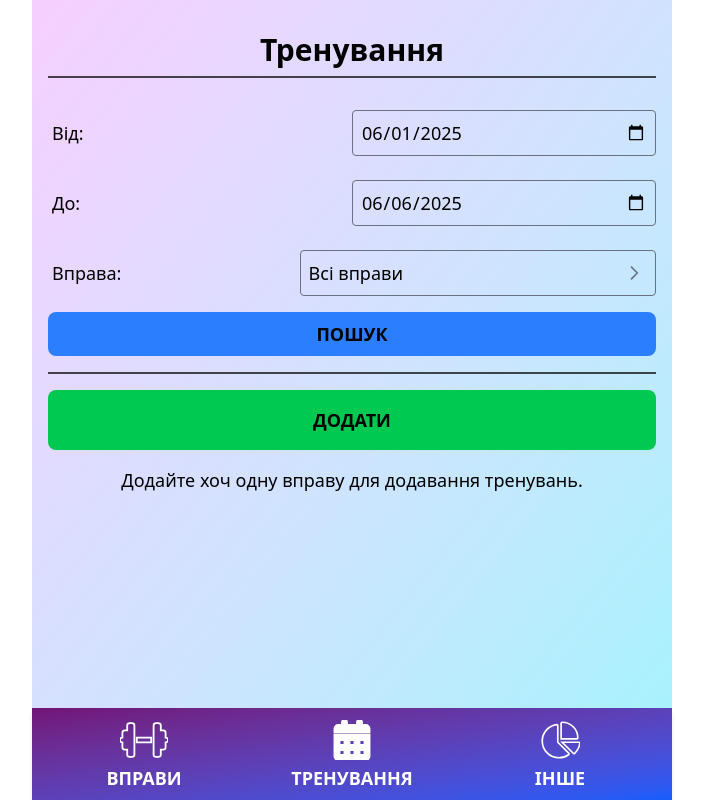
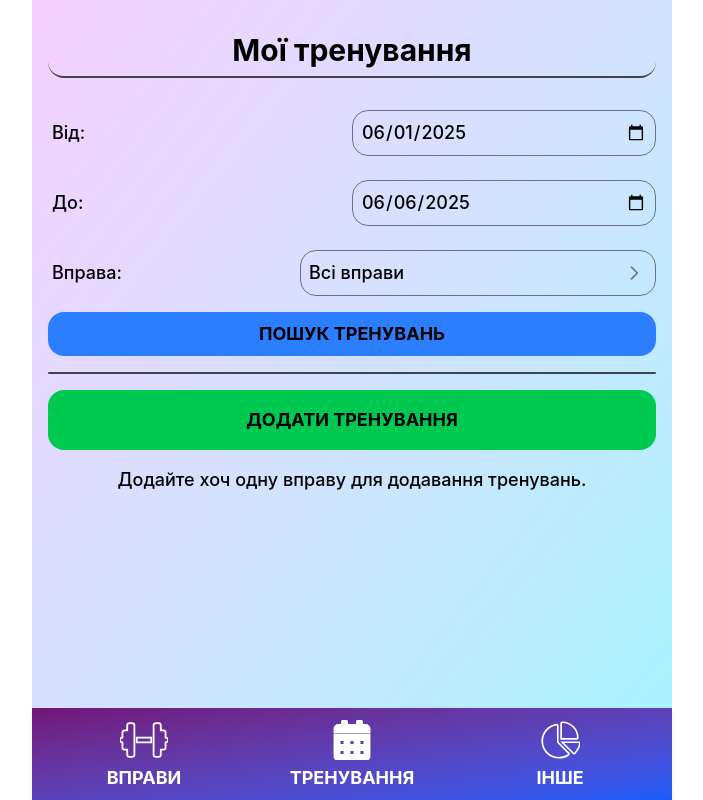
Before and after one commit to Riksev/physical-exercises-manager, a React (Vite) app: page / in a window 1280 px wide. Shown: the whole page, without its empty margins (288-991 px from the left). Built offline with nearby package versions, Linux system fonts and the light colour scheme.

Commit message:
design improvements

```diff
--- a/src/components/About.tsx
+++ b/src/components/About.tsx
@@ -4,7 +4,7 @@ const About = () => {
          <summary>Про вебзастосунок</summary>
          <div className="mt-4 flex flex-col">
             <p>GymGer - менеджер з фізичних вправ.</p>
-            <p>Версія: v1.1.2.</p>
+            <p>Версія: v1.2.</p>
             <p>
                Розробник:{' '}
                <a
--- a/src/components/BlockExercise.tsx
+++ b/src/components/BlockExercise.tsx
@@ -8,7 +8,7 @@ const BlockExercise = ({ exercise, clicker }: IBlockExerciseProps) => {
                clicker(exercise)
             }
          }}
-         className="cursor-pointer rounded-lg bg-gradient-to-tr from-fuchsia-500 to-cyan-500 p-4 font-semibold transition-all hover:font-bold hover:drop-shadow-lg hover:saturate-200 active:font-bold active:drop-shadow-lg active:saturate-200"
+         className="cursor-pointer rounded-2xl bg-gradient-to-tr from-fuchsia-500 to-cyan-500 p-4 font-semibold transition-all hover:font-bold hover:drop-shadow-lg hover:saturate-200 active:font-bold active:drop-shadow-lg active:saturate-200"
       >
          <p className="text-xl">{exercise.name}</p>
       </div>
--- a/src/components/Exercises.tsx
+++ b/src/components/Exercises.tsx
@@ -26,7 +26,7 @@ const Exercises = ({
       <>
          {!activeExercise ? (
             <div className="page-container">
-               <h2 className="horizontal-line title">Вправи</h2>
+               <h2 className="horizontal-line title">Список вправ</h2>
                <div className="input-block mb-2">
                   <label htmlFor="searchName">Пошук за назвою:</label>
                   <input
@@ -53,7 +53,7 @@ const Exercises = ({
                   }}
                   disabled={exercises.length === 0}
                >
-                  пошук
+                  пошук вправ
                </button>
                <h2 className="horizontal-line"></h2>
                <button
@@ -62,7 +62,7 @@ const Exercises = ({
                      setIsAddExerciseModalOpen(true)
                   }}
                >
-                  додати
+                  додати вправу
                </button>
                <ListOfExercises
                   exercises={filteredExercises}
--- a/src/components/Workouts.tsx
+++ b/src/components/Workouts.tsx
@@ -73,7 +73,7 @@ const Workouts = ({
 
    return !activeWorkout ? (
       <div className="page-container">
-         <h2 className="horizontal-line title">Тренування</h2>
+         <h2 className="horizontal-line title">Мої тренування</h2>
          <div className="flex w-full flex-col items-center justify-between gap-2">
             <div className="input-block-row">
                <label htmlFor="dateBegin">Від:</label>
@@ -114,7 +114,7 @@ const Workouts = ({
                      value={selectedExercise?.name || 'Всі вправи'}
                      onClick={() => setIsSelectExerciseModalOpen(true)}
                   />
-                  <span className="absolute right-3 text-gray-500 hover:text-gray-700">
+                  <span className="pointer-events-none absolute right-3 text-gray-500 hover:text-gray-700">
                      <svg
                         className="h-5 w-5"
                         fill="none"
@@ -170,7 +170,7 @@ const Workouts = ({
                }}
                disabled={errorDateBegin !== '' || errorDateEnd !== ''}
             >
-               пошук
+               пошук тренувань
             </button>
          </div>
          <h2 className="horizontal-line"></h2>
@@ -180,7 +180,7 @@ const Workouts = ({
                setIsAddWorkoutModalOpen(true)
             }}
          >
-            додати
+            додати тренування
          </button>
          <ListOfWorkouts
             workouts={filteredWorkouts}
--- a/src/components/modals/DataImportModal.tsx
+++ b/src/components/modals/DataImportModal.tsx
@@ -84,7 +84,7 @@ const DataImportModal = ({
                   <div className="input-block">
                      <label
                         htmlFor="json-upload"
-                        className="focus:ring-opacity-75 button-add button-modal mb-4 cursor-pointer rounded-lg px-0 text-center font-bold uppercase shadow-md transition-all focus:ring-green-600 focus:outline-none not-only:focus:ring-2"
+                        className="focus:ring-opacity-75 button-add button-modal mb-4 cursor-pointer rounded-2xl px-0 text-center font-bold uppercase shadow-md transition-all focus:ring-green-600 focus:outline-none not-only:focus:ring-2"
                      >
                         Обрати JSON файл для імпорту
                      </label>
--- a/src/index.css
+++ b/src/index.css
@@ -1,4 +1,8 @@
 @import 'tailwindcss';
+
+html {
+   font-family: 'Inter', sans-serif;
+}
 
 @layer base {
    html {
@@ -10,22 +14,22 @@
    }
 
    button {
-      @apply rounded-lg text-lg font-bold uppercase transition-all delay-100 disabled:opacity-50;
+      @apply rounded-2xl text-lg font-bold uppercase transition-all delay-100 disabled:opacity-50;
    }
 
    .button-remove {
-      @apply bg-red-500 hover:bg-red-800 active:bg-red-800 disabled:cursor-not-allowed disabled:bg-red-800;
+      @apply bg-red-500 hover:bg-red-800 active:bg-red-900 disabled:cursor-not-allowed disabled:bg-red-900;
    }
 
    .button-edit {
-      @apply bg-yellow-500 hover:bg-yellow-600 active:bg-yellow-600 disabled:cursor-not-allowed disabled:bg-yellow-600;
+      @apply bg-amber-500 hover:bg-amber-600 active:bg-amber-700 disabled:cursor-not-allowed disabled:bg-amber-700;
    }
    .button-add {
-      @apply bg-green-500 hover:bg-green-600 active:bg-green-600 disabled:cursor-not-allowed disabled:bg-green-600;
+      @apply bg-green-500 hover:bg-green-600 active:bg-green-700 disabled:cursor-not-allowed disabled:bg-green-700;
    }
 
    .button-action {
-      @apply bg-blue-500 hover:bg-blue-600 active:bg-blue-600 disabled:cursor-not-allowed disabled:bg-blue-600;
+      @apply bg-blue-500 hover:bg-blue-600 active:bg-blue-700 disabled:cursor-not-allowed disabled:bg-blue-700;
    }
 
    .button-close {
@@ -45,7 +49,7 @@
    }
 
    .horizontal-line {
-      @apply my-4 w-full border-b-2 border-black/70 text-3xl font-bold;
+      @apply my-4 w-full rounded-2xl border-b-2 border-black/70 text-3xl font-bold;
    }
 
    input,
@@ -58,7 +62,7 @@
    input[type='email'],
    input[type='password'],
    input[type='date'] {
-      @apply my-2 w-full rounded border border-gray-500 p-2 hover:border-gray-600 focus:ring-2 focus:ring-blue-500 focus:outline-none;
+      @apply my-2 w-full rounded-2xl border border-gray-500 p-2 hover:border-gray-600 focus:ring-2 focus:ring-blue-500 focus:outline-none;
    }
 
    input[type='checkbox'] {
@@ -66,7 +70,7 @@
    }
 
    .details {
-      @apply mb-2 w-full cursor-pointer rounded-lg border-2 border-gray-400 bg-gray-300 p-2 text-left text-lg font-semibold shadow-lg transition-all hover:border-gray-600 hover:bg-gray-400/50 hover:shadow-xl active:border-gray-500 active:bg-gray-400/50;
+      @apply mb-2 w-full cursor-pointer rounded-2xl border-2 border-gray-400 bg-gray-300 p-3 text-left text-lg font-semibold shadow-lg transition-all hover:border-gray-600 hover:bg-gray-400/50 hover:shadow-xl active:border-gray-500 active:bg-gray-400/50;
    }
 
    summary {
@@ -138,7 +142,7 @@
    }
 
    .block-border {
-      @apply w-full rounded-lg border-2 border-gray-400 p-2 text-left text-lg font-semibold shadow-lg transition-all hover:border-gray-600 hover:shadow-xl active:border-gray-600;
+      @apply w-full rounded-2xl border-2 border-gray-400 p-2 text-left text-lg font-semibold shadow-lg transition-all hover:border-gray-600 hover:shadow-xl active:border-gray-600;
    }
 
    .table-block-row {
```
